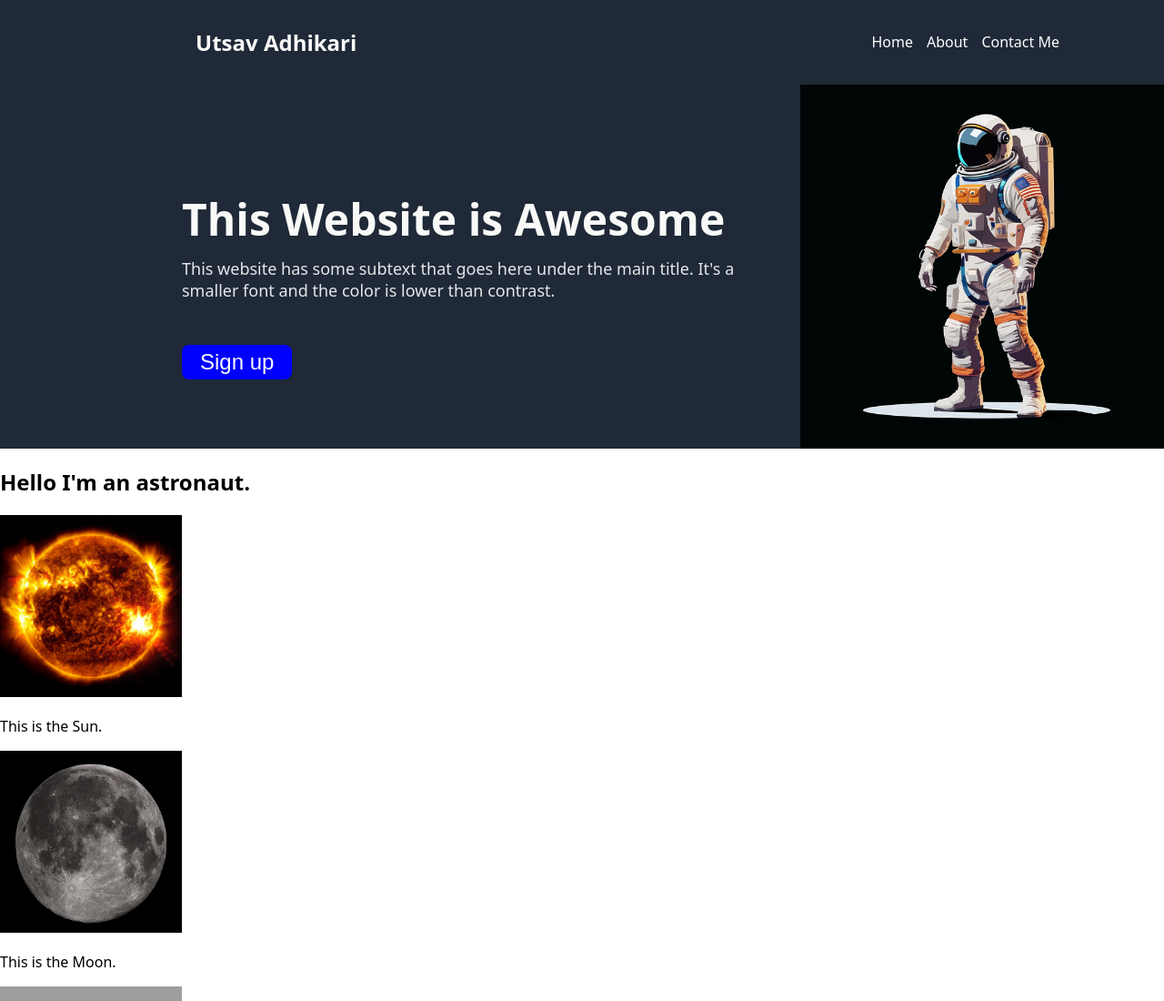
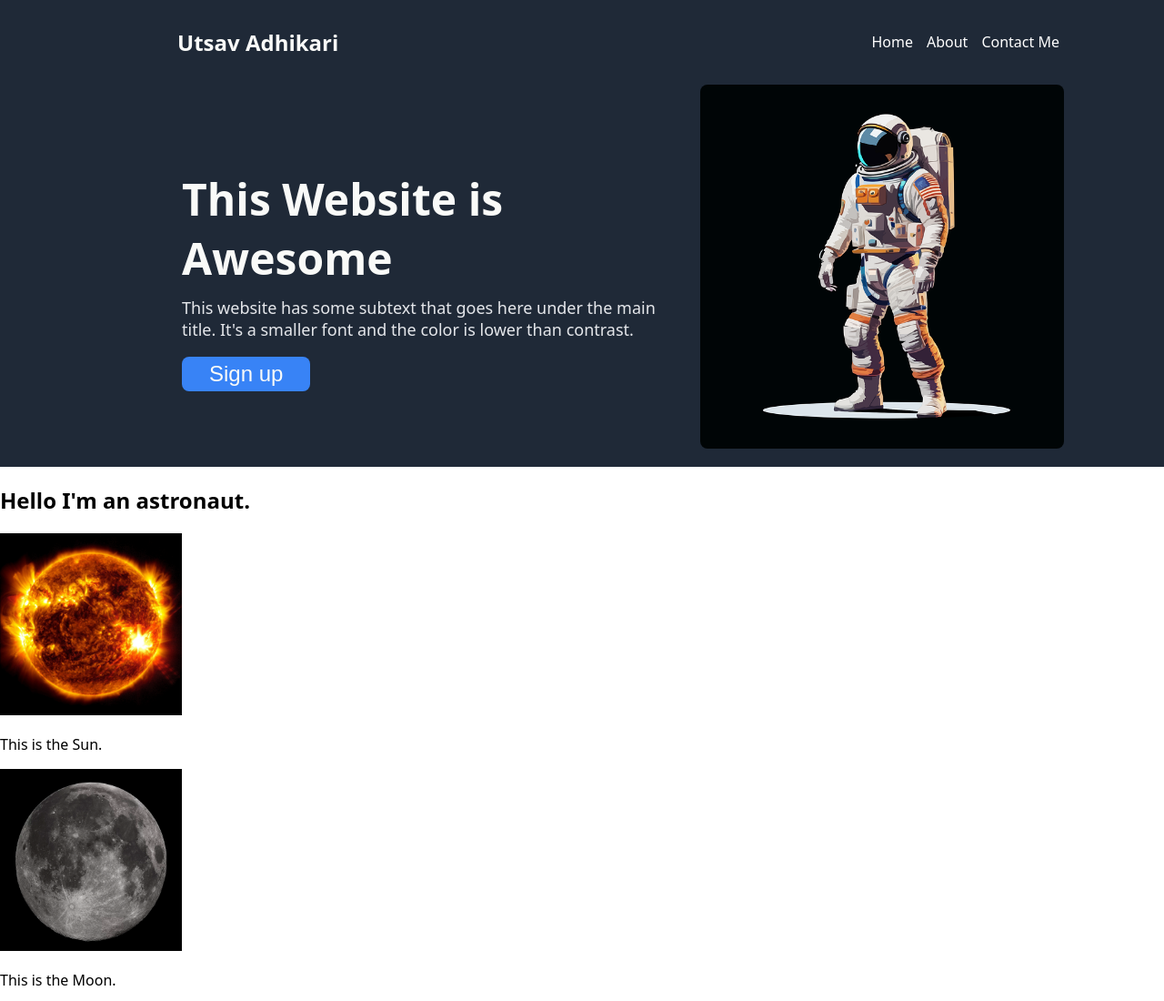
Before and after one commit to UtsavAdhikari3/Landing_Page, a plain HTML site: page index.html in a window 1280 px wide. Shown: the top 1100 px of the page at 91% size. Drawn offline with Linux system fonts and the light colour scheme; grey boxes are pictures that could not be loaded.

Commit message:
Adding styles to half the page

```diff
--- a/styles.css
+++ b/styles.css
@@ -19,7 +19,7 @@ body{
 }
 
 .nav h1{
-    margin-left: 200px;
+    margin-left: 180px;
     font-size: 24px;
     color: #f9faf8;
 }
@@ -57,9 +57,17 @@ body{
 
 .three button{
     font-size: 24px;
-    padding: 5px 20px;
-    background-color: blue;
+    padding: 5px 30px;
+    background-color: #3883f6;
     color: #f9faf8;
     border: none;
     border-radius: 8px;
+    position: relative;
+    top: -30px;
 }
+
+.intro img{
+    border-radius: 8px;
+    margin-right: 110px;
+    margin-bottom: 20px;
+}
```
